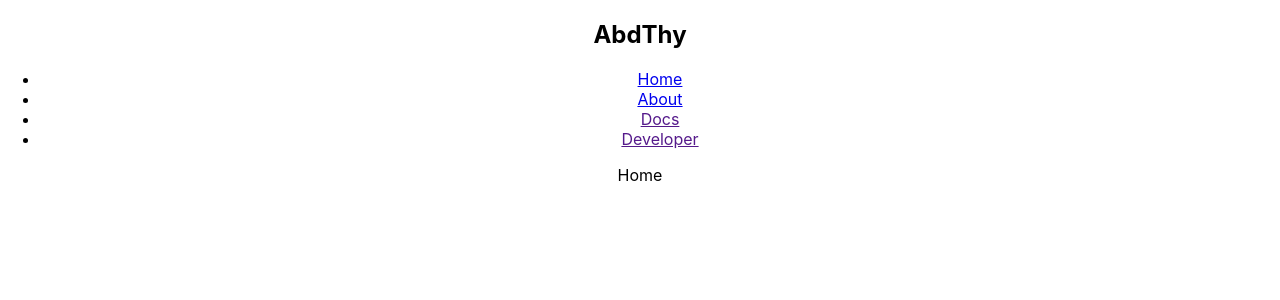
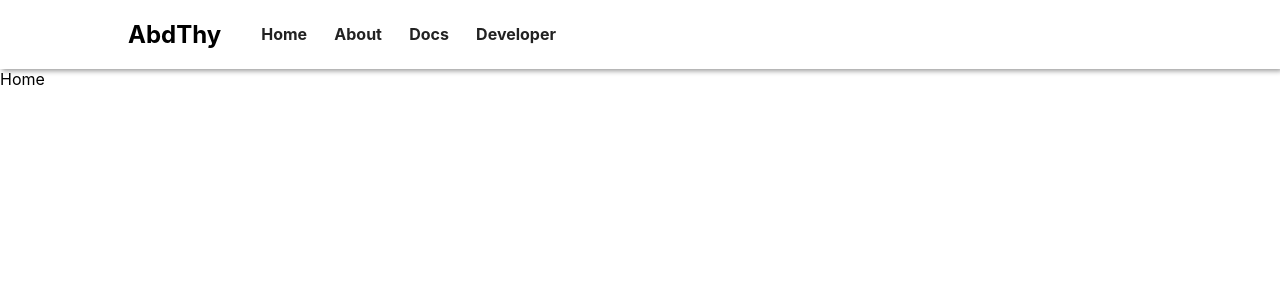
Before and after one commit to Abd-Alwahab/backend-api-auth-system-docs, a React (Create React App) app: page /home in a window 1280 px wide. Shown: the top 300 px of the page. Built offline with nearby package versions, Linux system fonts and the light colour scheme.

Commit message:
adding the nav

```diff
--- a/src/App.css
+++ b/src/App.css
@@ -1,38 +1,35 @@
-.App {
-  text-align: center;
+.header__nav {
+  width: 100%;
+  box-shadow: 2px 2px 5px rgba(0, 0, 0, 0.4);
+  margin: 0;
 }
 
-.App-logo {
-  height: 40vmin;
-  pointer-events: none;
+.nav__content {
+  width: 80%;
+  margin: 0 auto;
+  display: flex;
+  align-items: center;
 }
 
-@media (prefers-reduced-motion: no-preference) {
-  .App-logo {
-    animation: App-logo-spin infinite 20s linear;
-  }
+.nav {
+  display: flex;
+  align-items: center;
 }
 
-.App-header {
-  background-color: #282c34;
-  min-height: 100vh;
+.list {
   display: flex;
-  flex-direction: column;
   align-items: center;
-  justify-content: center;
-  font-size: calc(10px + 2vmin);
-  color: white;
+  list-style: none;
+  width: 60%;
+  /* justify-content: space-between; */
 }
 
-.App-link {
-  color: #61dafb;
+.item {
+  margin-right: 1.7rem;
 }
 
-@keyframes App-logo-spin {
-  from {
-    transform: rotate(0deg);
-  }
-  to {
-    transform: rotate(360deg);
-  }
+.link {
+  text-decoration: none;
+  color: #222;
+  font-weight: bold;
 }
--- a/src/components/Nav.js
+++ b/src/components/Nav.js
@@ -3,22 +3,26 @@ import { Link } from "react-router-dom";
 
 export default function Nav() {
   return (
-    <div>
-      <div>
-        <nav>
+    <div className="header__nav">
+      <div className="nav__content">
+        <nav className="nav">
           <h1>AbdThy</h1>
-          <ul>
-            <li>
-              <Link to="/home">Home</Link>
+          <ul className="list">
+            <li className="item">
+              <Link className="link" to="/home">
+                Home
+              </Link>
             </li>
-            <li>
-              <Link to="/about">About</Link>
+            <li className="item">
+              <Link className="link" to="/about">
+                About
+              </Link>
             </li>
-            <li>
-              <Link>Docs</Link>
+            <li className="item">
+              <Link className="link">Docs</Link>
             </li>
-            <li>
-              <Link>Developer</Link>
+            <li className="item">
+              <Link className="link">Developer</Link>
             </li>
           </ul>
         </nav>
```
Also changed, not shown: 1 other file (tests, documents, lock files or other folders).
